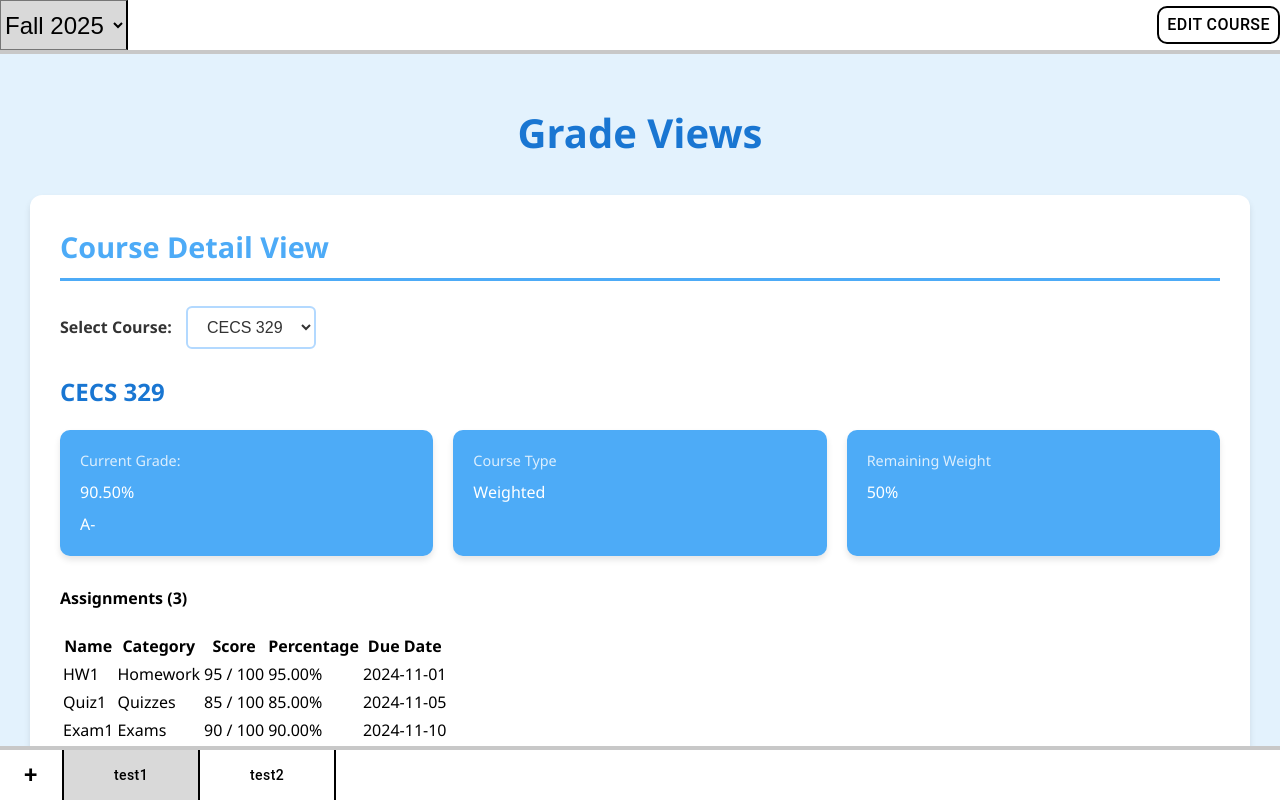
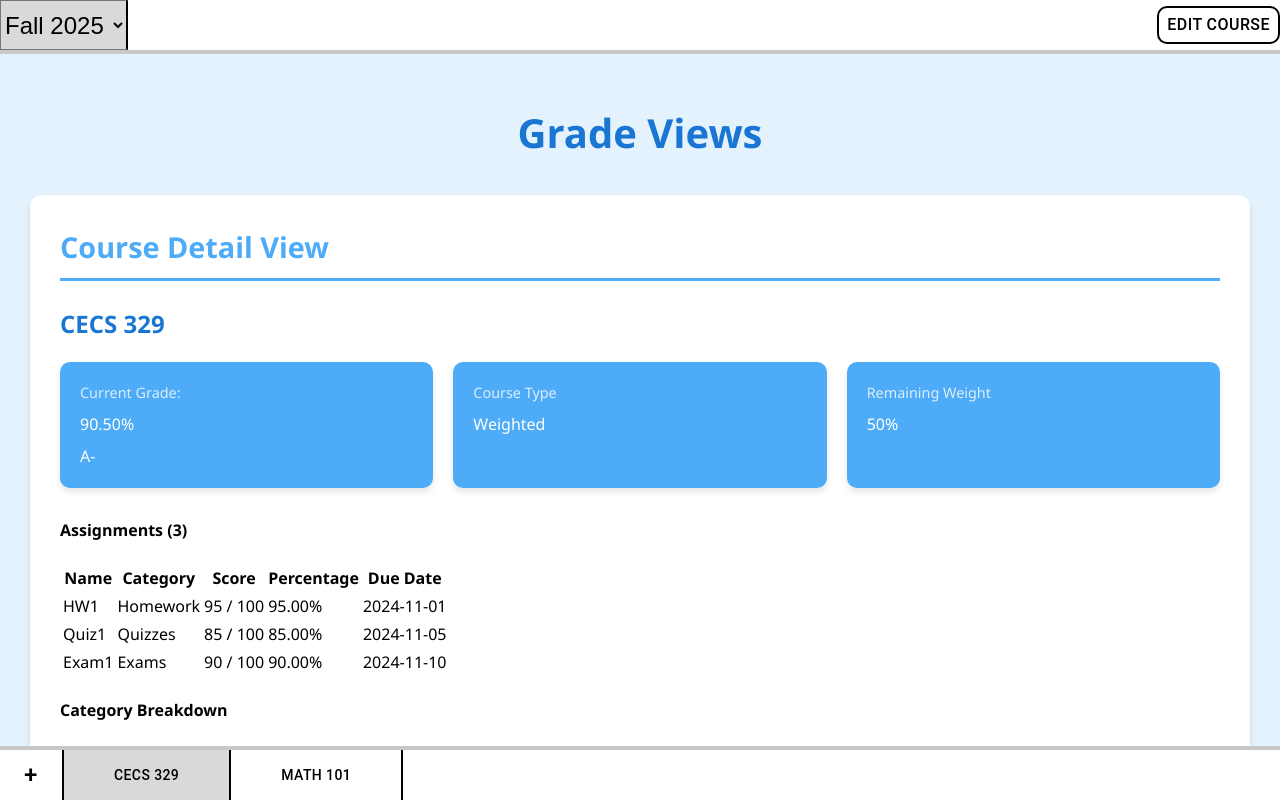
Before and after one commit to kn2117/CECS-448-Project-3-Team-3, a React (Vite) app: page / in a window 1280 px wide. Built offline with nearby package versions, Linux system fonts and the light colour scheme.

Commit message:
synchronized gradeviews and footer. added cause for when no data is found for a course. Adjusted spacing for gradeviews

```diff
--- a/src/App.jsx
+++ b/src/App.jsx
@@ -9,12 +9,11 @@ import Footer from './footer'
 import Dropdown from './dropdown'
 function App() {
   const [semesters, setSemesters] = useState({
-    'Fall 2025': ['test1', 'test2'],
-    'Spring 2025': ['test3', 'test4']
+    'Fall 2025': ['CECS 329', 'MATH 101'],
+    'Spring 2025': ['test 3', 'test 4']
   });
-  //const semesters =['Fall 2025', 'Spring 2025', 'Fall 2024', 'Spring 2024'];
   const [semester, setSemester] = useState('Fall 2025');
-  const [course, setCourse] = useState('test1');
+  const [course, setCourse] = useState('CECS 329');
   const [openDialog, setOpenDialog] = useState(false);
   const [dialogMode, setDialogMode] = useState("add");
 
@@ -29,16 +28,16 @@ function App() {
   return (
     <div id='root'>
       <div class='header'>
-        {/*add header.jsx*/}
         {/*Testing */}
         <Dropdown choices={Object.keys(semesters)} current={semester} onClick={setSemester} />
         <Button style={{ fontSize: '16px', color: 'black', border: '2px solid black', borderRadius: 10, height: '75%' }} onClick={() => { setOpenDialog(true); setDialogMode("edit") }}>
           Edit Course
         </Button>
+
       </div>
       <div class='body'>
         {/*add body.jsx*/}
-        <GradeViews semester={semester} />
+        <GradeViews course={course} />
       </div>
       <div class='footer'>
         <Button style={{ fontSize: '24px', color: 'black', borderRight: '2px solid black', borderRadius: 0, height: '100%' }} onClick={() => { setOpenDialog(true); setDialogMode("add"); }}>
--- a/src/GradeViews.jsx
+++ b/src/GradeViews.jsx
@@ -9,8 +9,9 @@ import {
   recommendFocusByPotential,
   recommendFocusByLowestGrade
 } from './gradeCalculator';
+import { useEffect } from 'react';
 
-function GradeViews() {
+function GradeViews({course}) {
     // Mock data
     const [mockCourses] = useState([
         {
@@ -43,7 +44,12 @@ function GradeViews() {
     ]);
 
     // State for selected view and focus mode
-    const [selectedCourse, setSelectedCourse] = useState(mockCourses[0]);
+    const [selectedCourse, setSelectedCourse] = useState(mockCourses.find(c=> c.name == course));
+
+    useEffect(()=>{
+        setSelectedCourse(mockCourses.find(c=> c.name == course))
+    }, [course])
+
     const [focusMode, setFocusMode] = useState('potential'); // 'potential' or 'lowestGrade'
 
     // Calculate grades for each course
@@ -70,6 +76,17 @@ function GradeViews() {
     // Calculate overall GPA
     const overallGPA = calculateOverallGPA(courseGrades);
 
+    if (!selectedCourse){
+        return (
+            <div className='grade-views'>
+                <p>
+                    No available data for {course}
+                </p>
+            </div>
+        )
+    }
+
+
     return (
         <div className="grade-views">
             <h1>Grade Views</h1>
@@ -77,7 +94,7 @@ function GradeViews() {
             <div className="course-detail">
                 <h2>Course Detail View</h2>
                 {/* Course selector */}
-                <div className="course-selector">
+                {/* <div className="course-selector">
                     <label>Select Course: </label>
                     <select
                         value={selectedCourse.name}
@@ -87,7 +104,7 @@ function GradeViews() {
                             <option key={course.name} value={course.name}>{course.name}</option>
                         ))}
                     </select>
-                </div>
+                </div> */}
 
                 {/* Course details */}
                 <div className="course-info">
@@ -157,9 +174,9 @@ function GradeViews() {
                                     : 'N/A';
                                 return (
                                     <div key={category} className="category-card">
-                                        <span className="category-name">{category}</span>
-                                        <span className="category-weight">{weight}% of grade</span>
-                                        <span className="category-average">Avg: {categoryAverage}%</span>
+                                        <span className="category-name">{category} </span>
+                                        <span className="category-weight">{weight}% of grade </span>
+                                        <span className="category-average">with Average of {categoryAverage}% </span>
                                         <span className="category-count">({categoryAssignments.length} assignments)</span>
                                     </div>
                                 );
@@ -176,7 +193,7 @@ function GradeViews() {
 
                 <div className="gpa-display">
                     <div className="gpa-main">
-                        <span className="gpa-label">Current GPA:</span>
+                        <span className="gpa-label">Current GPA: </span>
                         <span className="gpa-value">{overallGPA?.toFixed(2) || 'N/A'}</span>
                     </div>
                 </div>
@@ -231,13 +248,15 @@ function GradeViews() {
 
                     <div className="focus-rankings">
                         {focusRecommendations?.map((course, index) => (
-                            <div key={index} className={`focus-card rank-${index + 1}`}>
-                                <div className="rank-badge">#{index + 1}</div>
-                                <div className="focus-info">
+                            <div key={index} className={`focus-card rank-${index + 1}`} style={{marginBottom:10}}>
+                                <div className="rank-badge">
+                                    <b>#{index + 1}</b>
+                                </div>
+                                <div className="focus-info" style={{marginLeft:20}}>
                                     <h4>{course.name}</h4>
                                     <div className="focus-stats">
-                                        <span>Current: {course.currentGrade?.toFixed(1) || course.finalGrade?.toFixed(1)}%</span>
-                                        <span>Letter: {course.letterGrade || convertToLetterGrade(course.currentGrade || course.finalGrade)}</span>
+                                        <span>Current: {course.currentGrade?.toFixed(1) || course.finalGrade?.toFixed(1)}% </span>
+                                        <span>Letter: {course.letterGrade || convertToLetterGrade(course.currentGrade || course.finalGrade)} </span>
                                         {focusMode === 'potential' && course.priorityScore && (
                                             <span>Potential Score: {course.priorityScore.toFixed(0)}</span>
                                         )}
```
